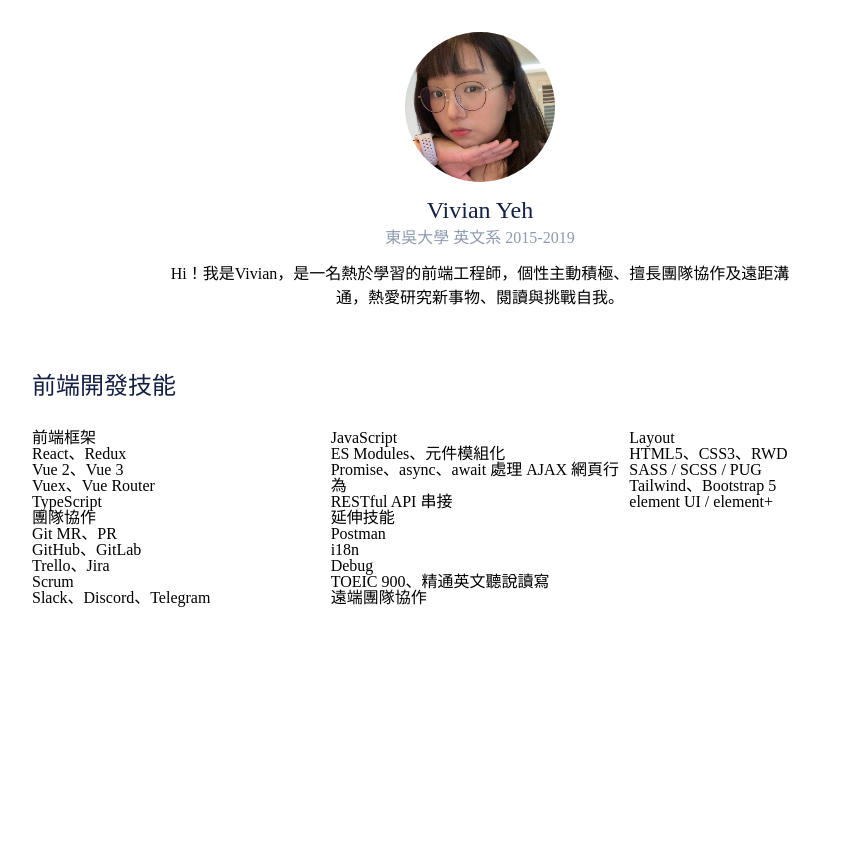
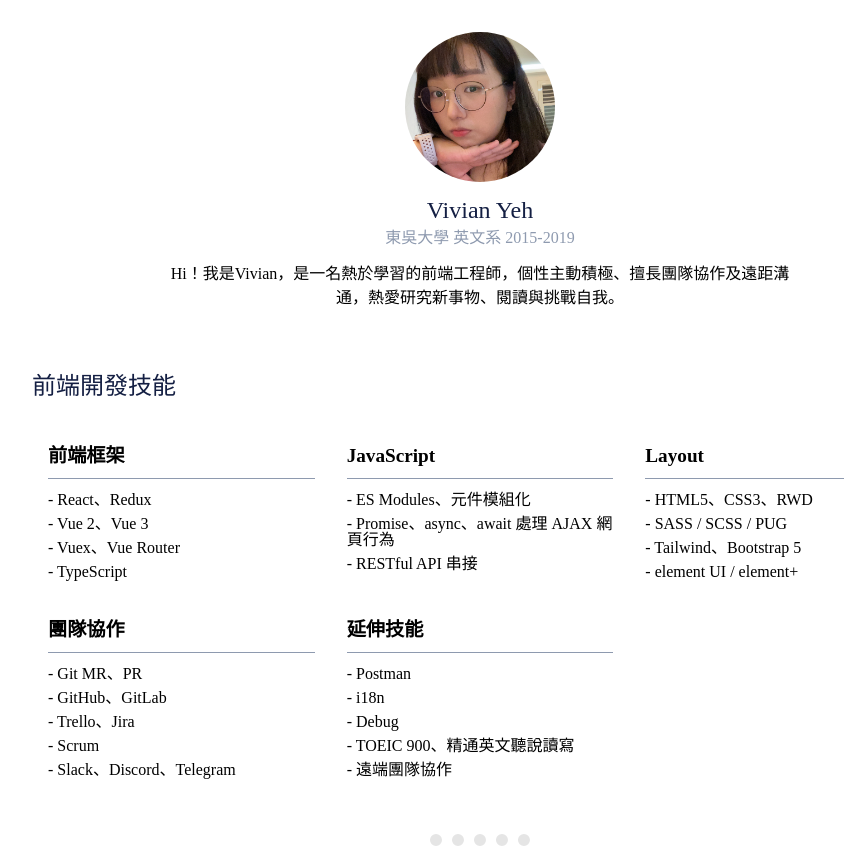
Before and after one commit to vivian1223/rotating-resume, a React (Create React App) app: page / in a window 1280 px wide. Shown: the whole page, without its empty margins (160-1004 px from the left). Before the commit the page ends 800 px from the top, so only its background shows below. Built offline with nearby package versions, Linux system fonts and the light colour scheme.

Commit message:
feat: add horizontalLine Components

```diff
--- a/src/App.css
+++ b/src/App.css
@@ -51,3 +51,7 @@ table {
 	border-collapse: collapse;
 	border-spacing: 0;
 }
+
+*, *::after, *::before {
+	box-sizing: border-box;
+}
--- /dev/null
+++ b/src/component/atoms/HorizontalLine/index.js
@@ -0,0 +1,11 @@
+import classNames from "classnames";
+
+import './index.scss';
+
+const HorizontalLine = () => {
+    return(
+        <div className={classNames('horizontal-line')}></div>
+    )
+}
+
+export default HorizontalLine;
--- /dev/null
+++ b/src/component/atoms/HorizontalLine/index.scss
@@ -0,0 +1,4 @@
+.horizontal-line {
+    width: 100px;
+    border-bottom: 12px dotted #e5e5e5;
+}
--- a/src/component/layout/Resume/index.js
+++ b/src/component/layout/Resume/index.js
@@ -3,6 +3,7 @@ import Intro from "./../../organisms/Intro";
 import { iconListData } from "./iconListData";
 import { SkillList } from "../../molecules/SkillList";
 import { skillListData } from "./skillListData";
+import HorizontalLine from "../../atoms/HorizontalLine";
 
 import './index.scss';
 
@@ -15,6 +16,7 @@ const Resume = () => {
                 <h2>前端開發技能</h2>
                 <SkillList list={skillListData}/>
             </div>
+            <HorizontalLine />
         </div>
 
     )
--- a/src/component/layout/Resume/index.scss
+++ b/src/component/layout/Resume/index.scss
@@ -52,6 +52,7 @@
 
 .skill {
     width: 100%;
+    margin-bottom: 2rem;
     h2 {
         font-size: 1.5rem;
         color: #141f43;
--- a/src/component/molecules/SkillList/index.js
+++ b/src/component/molecules/SkillList/index.js
@@ -14,7 +14,7 @@ export const SkillList = ({list}) => {
                             {skills.map((item,index) => {
                                 return (
                                  <li key={index}>
-                                    {item}
+                                    - {item}
                                 </li>
                                 )
                             })}
--- a/src/component/molecules/SkillList/index.scss
+++ b/src/component/molecules/SkillList/index.scss
@@ -4,5 +4,19 @@
 }
 
 .skill-list-item{
+    padding: 1rem;
     width: calc(100%/3);
+    @media screen and (max-width: 768px) {
+        width: 100%;
+    }
+    h3 {
+        font-size: 1.2rem;
+        margin-bottom: 0.8rem;
+        padding-bottom: 0.8rem;
+        border-bottom: 1px #8e9aaf solid;
+        font-weight: bold;
+    }
+    li {
+        margin-bottom: 0.5rem;
+    }
 }
```
